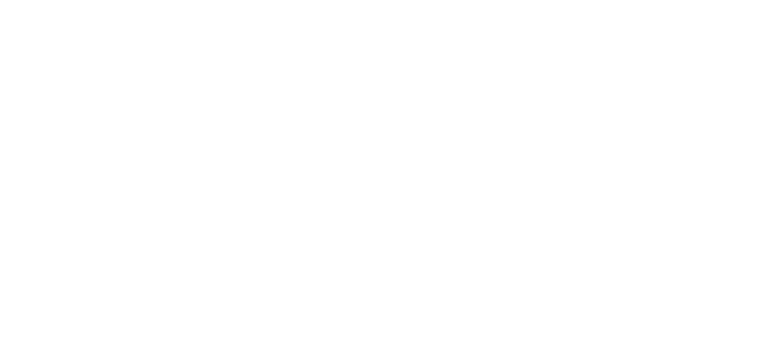
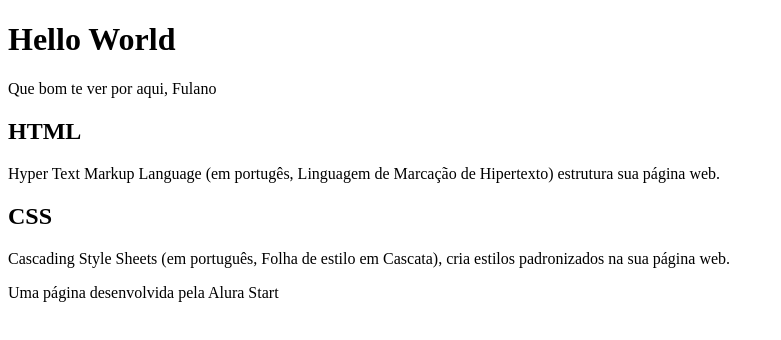
Before and after one commit to marcossantos2-cloud/HelloWorld, a plain HTML site: page index.html in a window 1280 px wide. Shown: the whole page, without its empty margins (0-781 px from the left). Drawn offline with Linux system fonts and the light colour scheme.

Commit message:
Add files via upload

```diff
--- a/index.html
+++ b/index.html
@@ -6,6 +6,26 @@
     <title>Hello World</title>
 </head>
 <body>
+    <header>
+        <h1>Hello World</h1>
+        <p>Que bom te ver por aqui, Fulano</p>
 
+    </header>
+
+    <section>
+        <h2>HTML</h2>
+        <p>Hyper Text Markup Language (em portugês, Linguagem de Marcação de Hipertexto) estrutura sua página web.</p>
+
+
+        <h2>CSS</h2>
+        <p>Cascading Style Sheets (em português, Folha de estilo em Cascata), cria estilos padronizados na sua página web.</p>
+
+
+    </section>
+
+    <footer>
+        <p>Uma página desenvolvida pela Alura Start</p>
+
+    </footer>
 </body>
 </html>
```
